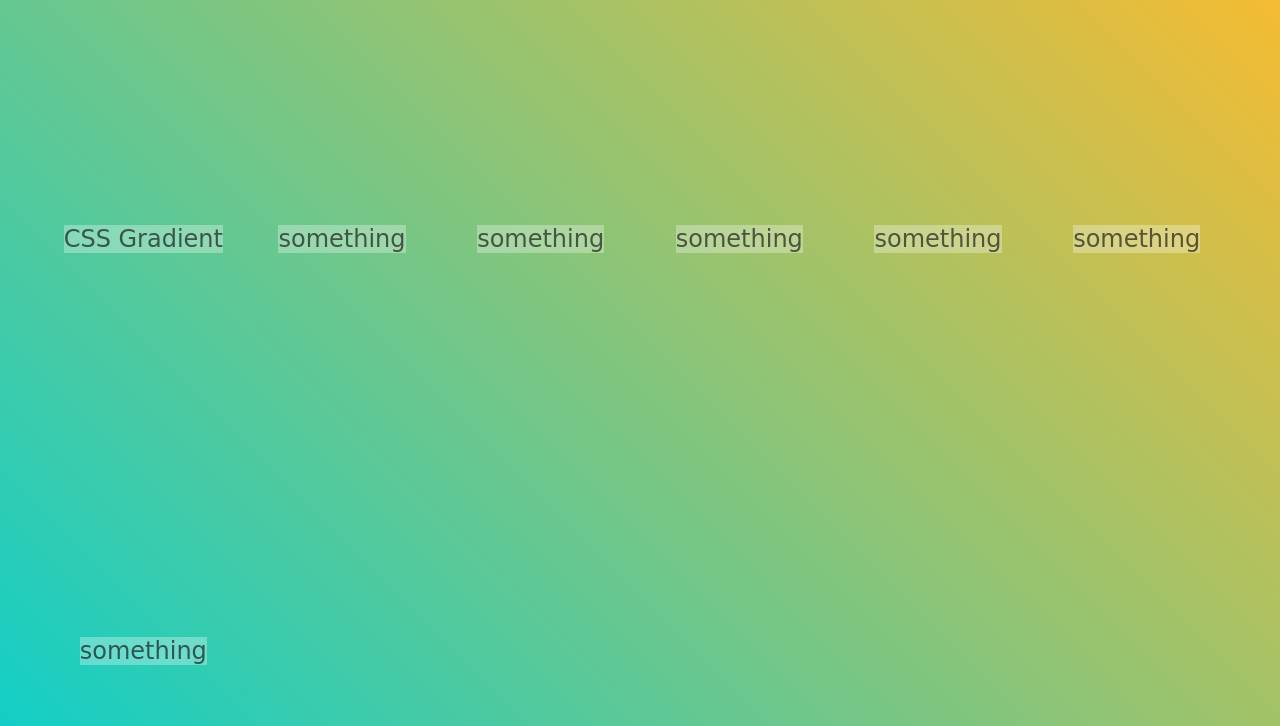
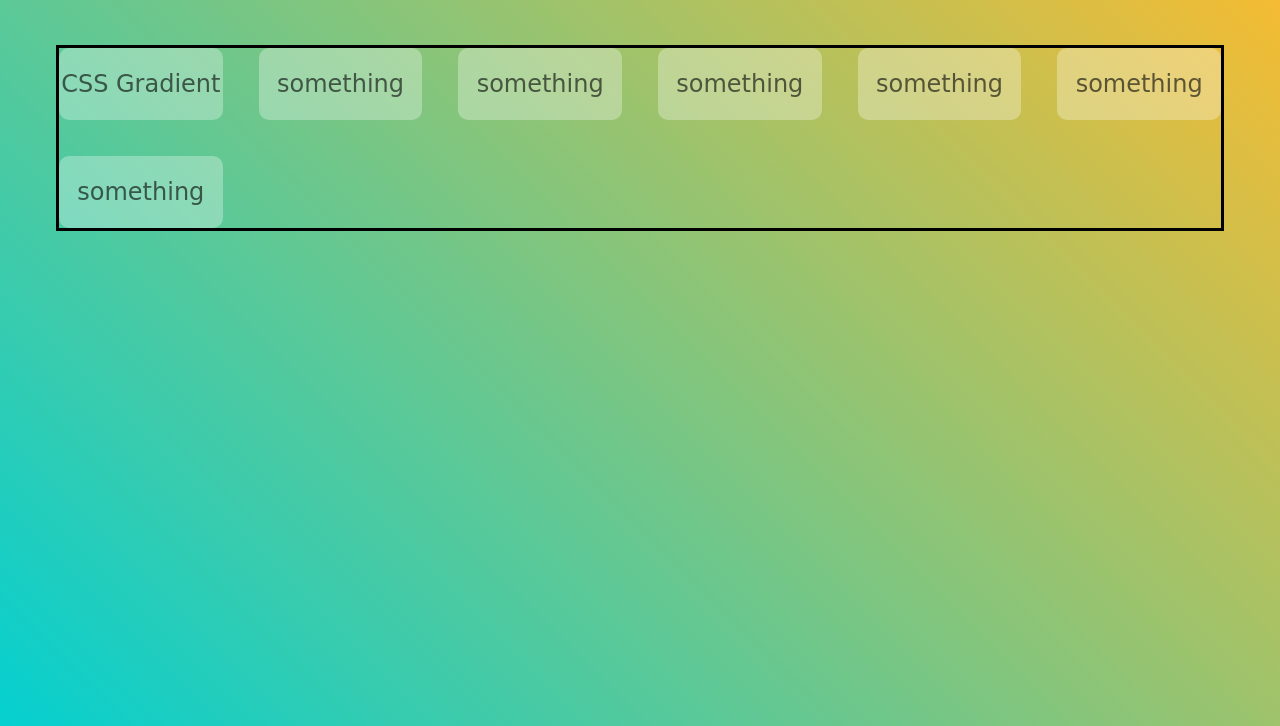
Before and after one commit to Erel0251/Erel0251.github.io, a plain HTML site: page Tool/index.html in a window 1280 px wide. Shown: the part 74-800 px from the top of the page. Drawn offline with Linux system fonts and the light colour scheme.

Commit message:
update style.css
yeah, i dont know

```diff
--- a/Tool/style.css
+++ b/Tool/style.css
@@ -1,14 +1,14 @@
 :root{
   font-size: 24px;
   font-family: cursive;
-  padding: 0;
-  margin: 0;
+  padding: 0px;
+  margin: 0px;
 }
 
 body {
 background: rgb(0,208,211);
 background: linear-gradient(45deg, rgba(0,208,211,1) 0%, rgba(253,187,45,1) 100%);
-min-height: 100vh;
+height: 100vh;
 }
 
 .header{
@@ -39,22 +39,24 @@ h2{
   grid-gap: 1rem;
 }
 
-.wrapper{
-  display: grid;
-  grid-template-columns: repeat(auto-fit, minmax(160px, 1fr));
-  height: 100vh;
+.content {
+  height: 3rem;
+  background: hsla(0, 0%, 100%, 0.3);
+  display: flex;
+  justify-content: center;
   align-items: center;
-  justify-items: center;
-  margin: 2rem;
-  grid-gap: 1rem;
-}
-
-.content {
-  display: flex;
-  background: hsla(0, 0%, 100%, 0.3);
+  border-radius: 10px;
 }
 
 .content a{
   text-decoration: none;
   color: hsla(0, 0%, 0%, 0.6);
 }
+
+.wrapper{
+  display: grid;
+  grid-template-columns: repeat(auto-fit, minmax(160px, 1fr));
+  border: 3px solid black;
+  margin: 2rem;
+  grid-gap: 1.5rem;
+}
```
